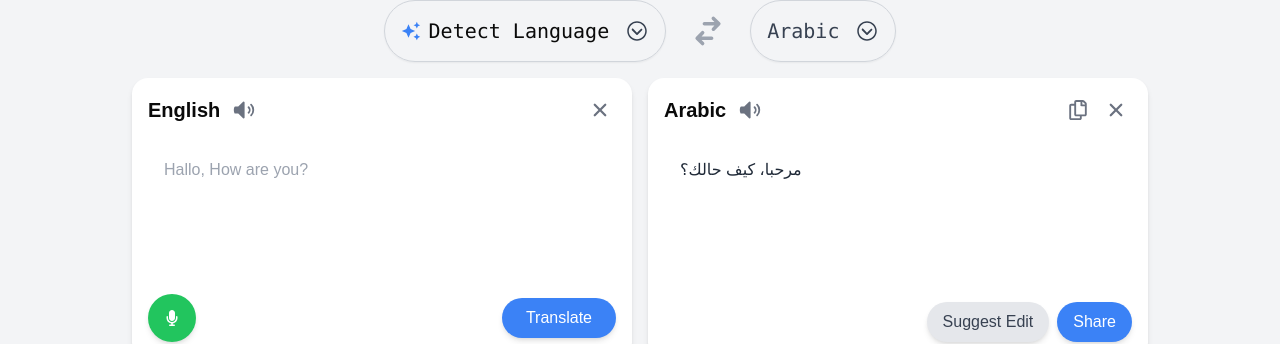
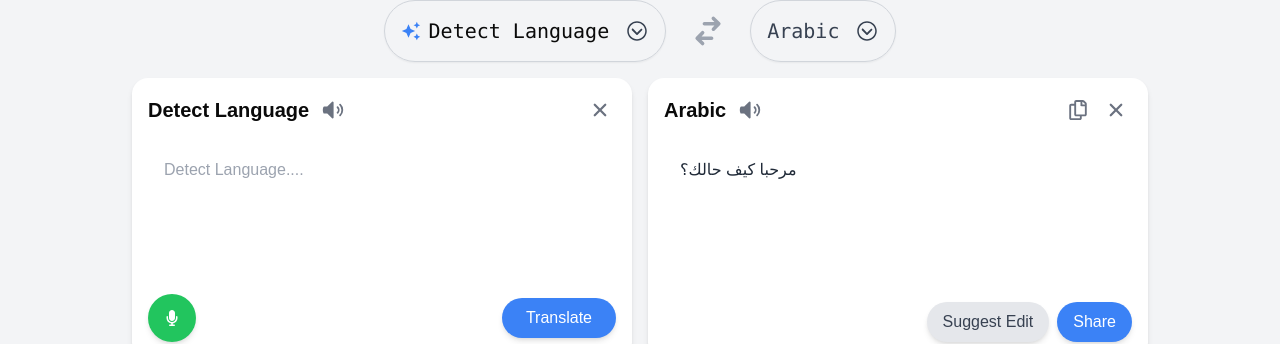
Before and after one commit to abdulaziz-bd/TarjumaAI, a Next.js app: page / in a window 1280 px wide. Shown: the part 126-470 px from the top of the page. Built offline with nearby package versions, Linux system fonts and the light colour scheme.

Commit message:
added translation for communication language selector to box

```diff
--- a/app/components/translator/InputBox.tsx
+++ b/app/components/translator/InputBox.tsx
@@ -2,13 +2,32 @@ import React from "react";
 import { FaMicrophone } from "react-icons/fa6";
 import { HiMiniSpeakerWave } from "react-icons/hi2";
 import { IoClose } from "react-icons/io5";
+import { getTranslation } from "./translation";
 
-const InputBox: React.FC = () => {
+interface InputBoxProps {
+  inputLanguage: string;
+}
+
+const InputBox: React.FC<InputBoxProps> = (props) => {
+  const { inputLanguage } = props;
+  const [translation, setTranslation] = React.useState<{
+    [key: string]: string;
+  }>({});
+
+  React.useEffect(() => {
+    const fetchTranslation = async () => {
+      const result = await getTranslation();
+      setTranslation(result);
+    };
+
+    fetchTranslation();
+  }, []);
+
   return (
     <div className="bg-white shadow-md rounded-2xl p-4 mb-4 w-full min-w-[500px] max-w-4xl h-[280px] mr-4 flex flex-col">
       <div className="flex items-center justify-between mb-4">
         <div className="flex items-center">
-          <span className="text-xl font-bold mr-2">English</span>
+          <span className="text-xl font-bold mr-2">{inputLanguage}</span>
           <button className="p-1">
             <HiMiniSpeakerWave className="text-gray-500 w-6 h-6" />
           </button>
@@ -20,7 +39,9 @@ const InputBox: React.FC = () => {
       <div className="flex-1">
         <textarea
           className="w-full h-full p-4 border-none outline-none resize-none overflow-auto"
-          placeholder="Hallo, How are you?"
+          placeholder={
+            translation?.[inputLanguage] || "Type or paste text here..."
+          }
         ></textarea>
       </div>
       <div className="flex items-center justify-between mt-4">
--- a/app/components/translator/LanguageSelector.tsx
+++ b/app/components/translator/LanguageSelector.tsx
@@ -13,30 +13,56 @@ import { IoIosArrowDropdown, IoIosArrowDropdownCircle } from "react-icons/io";
 import { MdAutoAwesome } from "react-icons/md";
 import { toast } from "react-toastify";
 
-const LanguageSelector: React.FC = () => {
+interface LanguageSelectorProps {
+  inputLanguage: string;
+  setInputLanguage: (language: string) => void;
+  translateLanguage: string;
+  setTranslateLanguage: (language: string) => void;
+}
+
+const LanguageSelector: React.FC<LanguageSelectorProps> = (props) => {
+  const {
+    inputLanguage,
+    setInputLanguage,
+    translateLanguage,
+    setTranslateLanguage,
+  } = props;
   const [leftOpen, setLeftOpen] = useState(false);
   const [rightOpen, setRightOpen] = useState(false);
-  const [leftLanguage, setLeftLanguage] = useState("Detect Language");
-  const [rightLanguage, setRightLanguage] = useState("Arabic");
   const [isAutoDetect, setIsAutoDetect] = useState(true);
 
   // Available languages
   const languages = ["English", "Arabic", "Deutsch"];
 
   const handleLeftLanguageSelect = (language: string) => {
-    setLeftLanguage(language);
+    if (language === translateLanguage) {
+      if (inputLanguage === "Detect Language") {
+        toast.error("Cannot switch when using auto-detect", {
+          position: "bottom-right",
+          autoClose: 2000,
+        });
+        return;
+      }
+
+      const temp = inputLanguage;
+      setInputLanguage(translateLanguage);
+      setTranslateLanguage(temp);
+      return;
+    }
+
+    setInputLanguage(language);
     setIsAutoDetect(language === "Detect Language");
     setLeftOpen(false);
   };
 
   const handleRightLanguageSelect = (language: string) => {
-    setRightLanguage(language);
+    setTranslateLanguage(language);
     setRightOpen(false);
   };
 
   const handleSwitch = () => {
     // Don't switch if left is on auto-detect
-    if (leftLanguage === "Detect Language") {
+    if (inputLanguage === "Detect Language") {
       toast.error("Cannot switch when using auto-detect", {
         position: "bottom-right",
         autoClose: 2000,
@@ -44,9 +70,9 @@ const LanguageSelector: React.FC = () => {
       return;
     }
 
-    const temp = leftLanguage;
-    setLeftLanguage(rightLanguage);
-    setRightLanguage(temp);
+    const temp = inputLanguage;
+    setInputLanguage(translateLanguage);
+    setTranslateLanguage(temp);
   };
 
   return (
@@ -61,7 +87,7 @@ const LanguageSelector: React.FC = () => {
             isAutoDetect ? "text-xl font-medium" : "text-gray-700"
           } mr-4`}
         >
-          {leftLanguage}
+          {inputLanguage}
         </span>
         <DropdownMenu open={leftOpen} onOpenChange={setLeftOpen}>
           <DropdownMenuTrigger>
@@ -95,14 +121,14 @@ const LanguageSelector: React.FC = () => {
         onClick={handleSwitch}
         className="p-2 rounded-full hover:bg-gray-100 transition-colors"
         title={
-          leftLanguage === "Detect Language"
+          inputLanguage === "Detect Language"
             ? "Cannot switch when using auto-detect"
             : "Switch languages"
         }
       >
         <HiSwitchHorizontal
           className={`text-4xl ${
-            leftLanguage === "Detect Language"
+            inputLanguage === "Detect Language"
               ? "text-gray-400"
               : "text-gray-700 cursor-pointer"
           }`}
@@ -111,7 +137,7 @@ const LanguageSelector: React.FC = () => {
 
       {/* Right Language Selector */}
       <div className="border rounded-full border-gray-300 px-4 py-4 flex items-center text-xl font-mono shadow-sm">
-        <span className="text-gray-700 mr-4">{rightLanguage}</span>
+        <span className="text-gray-700 mr-4">{translateLanguage}</span>
         <DropdownMenu open={rightOpen} onOpenChange={setRightOpen}>
           <DropdownMenuTrigger>
             {rightOpen ? (
--- a/app/components/translator/TranslateBox.tsx
+++ b/app/components/translator/TranslateBox.tsx
@@ -2,13 +2,30 @@ import React from "react";
 import { FaRegCopy } from "react-icons/fa";
 import { HiMiniSpeakerWave } from "react-icons/hi2";
 import { IoClose } from "react-icons/io5";
+import { getTranslation } from "./translation";
 
-const TranslateBox: React.FC = () => {
+interface TranslateBoxProps {
+  translateLanguage: string;
+}
+
+const TranslateBox: React.FC<TranslateBoxProps> = (props) => {
+  const { translateLanguage } = props;
+  const [translation, setTranslation] = React.useState<{ [key: string]: string }>({});
+
+  React.useEffect(() => {
+    const fetchTranslation = async () => {
+      const result = await getTranslation();
+      setTranslation(result);
+    };
+
+    fetchTranslation();
+  }, []);
+
   return (
     <div className="bg-white shadow-md rounded-2xl p-4 mb-4 w-full min-w-[500px] max-w-4xl h-[280px] flex flex-col">
       <div className="flex items-center justify-between mb-4">
         <div className="flex items-center">
-          <span className="text-xl font-bold mr-2">Arabic</span>
+          <span className="text-xl font-bold mr-2">{translateLanguage}</span>
           <button className="p-1">
             <HiMiniSpeakerWave className="text-gray-500 w-6 h-6" />
           </button>
@@ -24,8 +41,8 @@ const TranslateBox: React.FC = () => {
       </div>
       <div className="flex-1 p-4 overflow-auto">
         <p className="text-gray-800">
-          {/* Placeholder for translated text */}
-          مرحبا، كيف حالك؟
+          {translation?.[translateLanguage] ||
+            "Translation will appear here..."}
         </p>
       </div>
       <div className="flex justify-end mt-4">
--- a/app/components/translator/Translator.tsx
+++ b/app/components/translator/Translator.tsx
@@ -1,17 +1,26 @@
+"use client";
 import React from "react";
 import InputBox from "./InputBox";
 import LanguageSelector from "./LanguageSelector";
 import TranslateBox from "./TranslateBox";
 
 const Translator: React.FC = () => {
+  const [inputLanguage, setInputLanguage] = React.useState("Detect Language");
+  const [translateLanguage, setTranslateLanguage] = React.useState("Arabic");
+
   return (
     <div className="flex flex-col items-center justify-center bg-gray-100">
       <div className="flex items-center justify-center mt-10">
-        <LanguageSelector />
+        <LanguageSelector
+          inputLanguage={inputLanguage}
+          setInputLanguage={setInputLanguage}
+          translateLanguage={translateLanguage}
+          setTranslateLanguage={setTranslateLanguage}
+        />
       </div>
       <div className="flex items-center justify-center mb-10">
-        <InputBox />
-        <TranslateBox />
+        <InputBox inputLanguage={inputLanguage} />
+        <TranslateBox translateLanguage={translateLanguage} />
       </div>
     </div>
   );
--- /dev/null
+++ b/app/components/translator/translation.json
@@ -0,0 +1,6 @@
+{
+  "English": "Hello, How are you?",
+  "Detect Language": "Detect Language....",
+  "Arabic": "مرحبا كيف حالك؟",
+  "German": "Hallo, wie geht es Ihnen?"
+}
--- /dev/null
+++ b/app/components/translator/translation.ts
@@ -0,0 +1,2 @@
+export const getTranslation = async () =>
+  import("./translation.json").then((module) => module.default);
```
